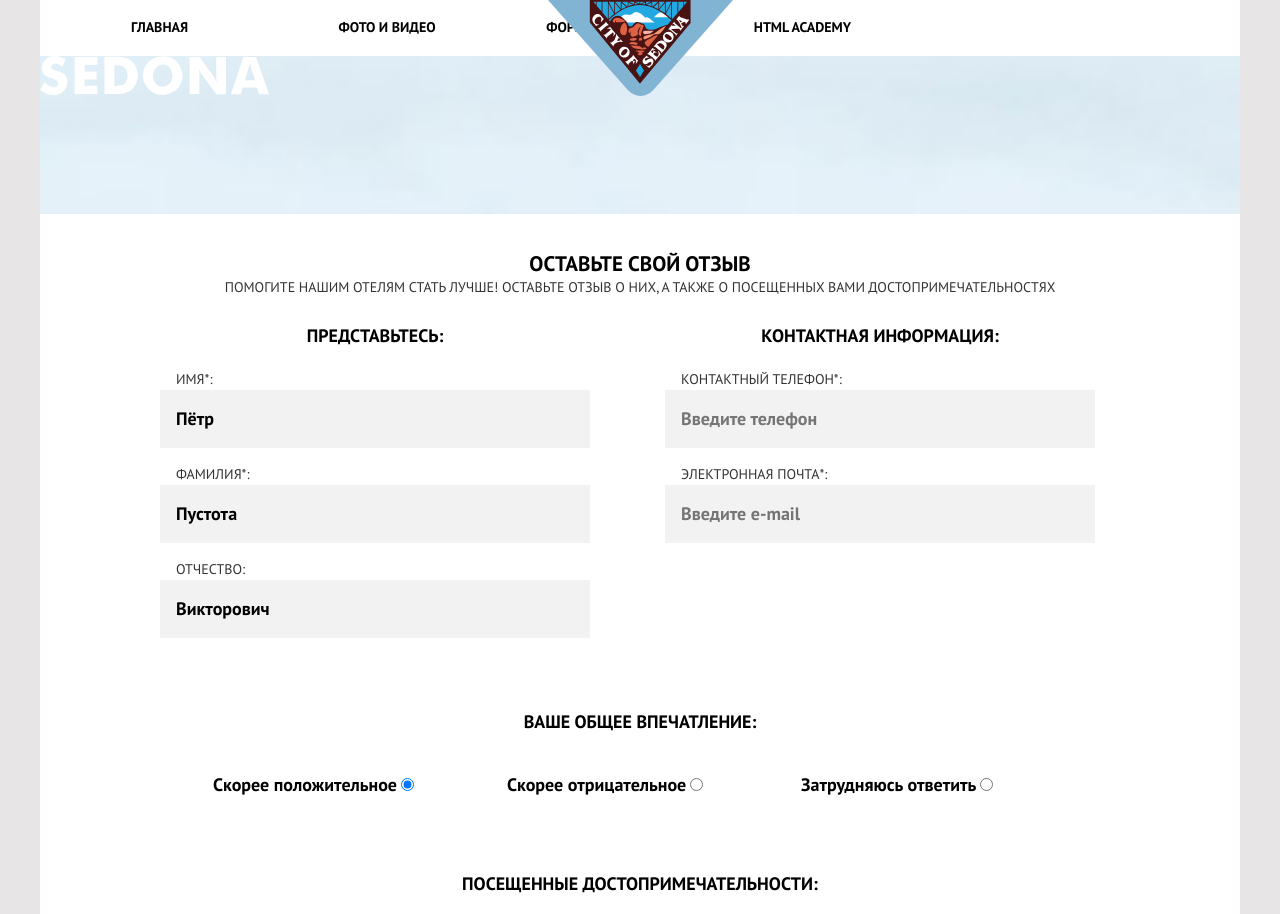
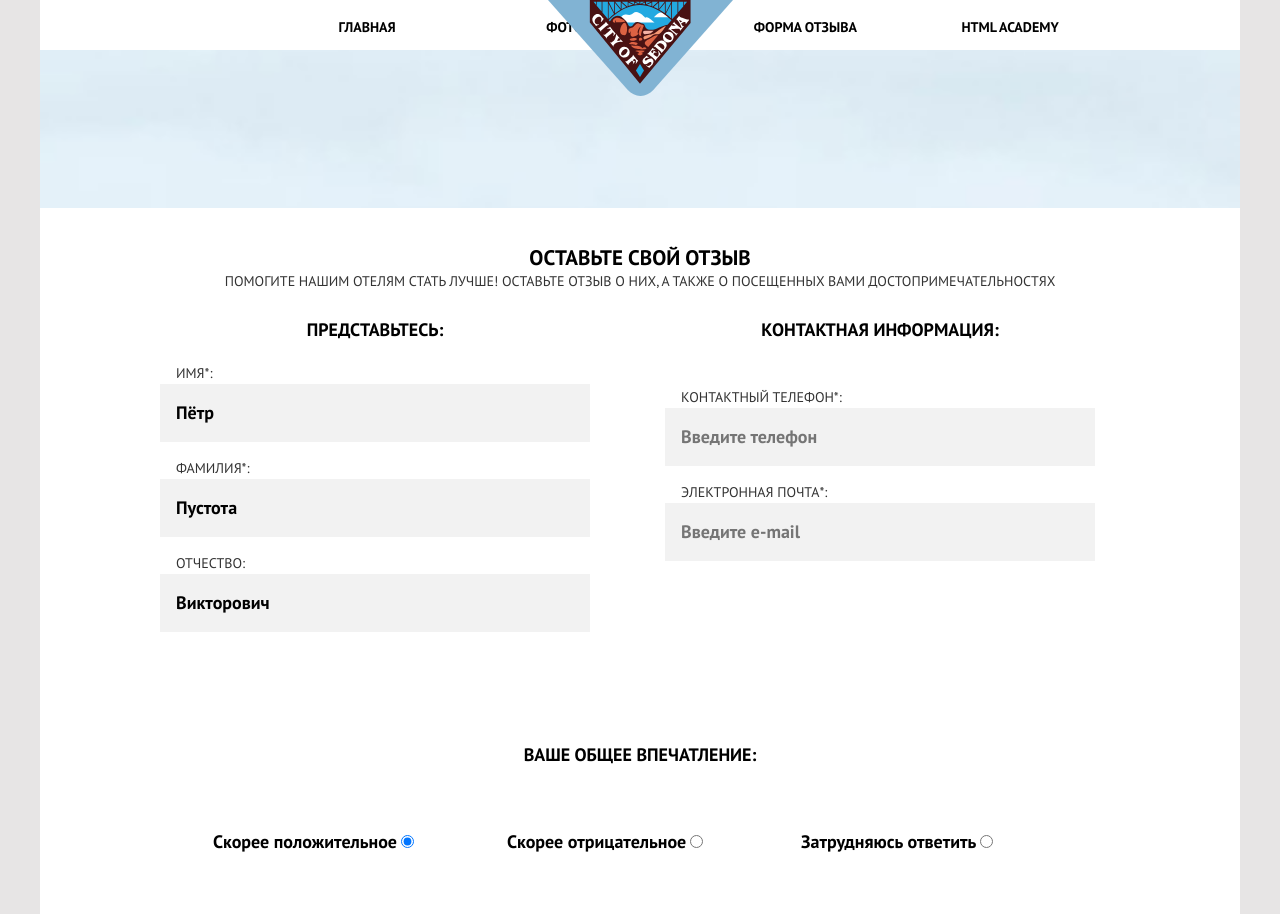
Before and after one commit to htmlacademy-adaptive/2285705-sedona-28, a website: page source/form.html in a window 1280 px wide. Shown: the top 914 px of the page. Drawn offline with nearby package versions, Linux system fonts and the light colour scheme; files that its build step writes are made by us from their sources.

Commit message:
Добавляет изменения в сетки

```diff
--- a/source/form.html
+++ b/source/form.html
@@ -95,7 +95,7 @@
                 </li>
               </ul>
           </fieldset>
-          <fieldset class="feedback-form__group feedback-form--impressions">
+          <fieldset class="feedback-form__group feedback-form__group--impressions">
             <legend class="feedback-form__legend">Ваше общее впечатление:</legend>
               <ul class="feedback-form__list feedback-form__list--impressions">
                 <li class="feedback-form__item">
--- a/source/less/blocks/feedback-form.less
+++ b/source/less/blocks/feedback-form.less
@@ -57,7 +57,7 @@
 }
 
 .feedback-form__button {
-  padding: 16px 69px;
+  padding: 16px 49px;
 }
 
 .feedback-form__textarea {
@@ -66,6 +66,30 @@
   padding: 16px;
   border: none;
   background-color: @lightgray;
+}
+
+//user
+
+.feedback-form__group--name {
+  padding-bottom: 39px;
+}
+
+.feedback-form__group--contacts {
+  padding-top: 24px;
+  padding-bottom: 34px;
+}
+
+//impressions
+
+.feedback-form__group--impressions,
+.feedback-form__group--attractions {
+  padding-top: 24px;
+  padding-bottom: 24px;
+}
+
+.feedback-form__group--feedback {
+  padding-top: 24px;
+  padding-bottom: 22px;
 }
 
 //media
@@ -148,7 +172,7 @@
 //impressions
 
 @media (min-width: @tablet-width) {
-  .feedback-form--impressions {
+  .feedback-form__group--impressions {
     margin-top: 63px;
     grid-column: span 2;
   }
@@ -163,7 +187,7 @@
 }
 
 @media (min-width: @desktop-width) {
-  .feedback-form--impressions {
+  .feedback-form__group--impressions {
     margin-top: 71px;
     grid-column: span 2;
   }
--- a/source/less/blocks/intro.less
+++ b/source/less/blocks/intro.less
@@ -39,3 +39,11 @@
   text-transform: uppercase;
   color: @darkgray;
 }
+
+.intro__image {
+  display: block;
+  position: relative;
+  right: 50%;
+  transform: translateX(90%);
+  margin-bottom: 52px;
+}
--- a/source/less/blocks/main-header.less
+++ b/source/less/blocks/main-header.less
@@ -3,11 +3,17 @@
   display: flex;
   flex-direction: column;
   background-color: @white;
-  min-height: 56px;
+  max-height: 56px;
 }
 
 .main-header__logo {
-  position: absolute;
-  top: 0;
-  left: calc(50% - @logo-width/ 2);
+  text-align: center;
 }
+
+@media (min-width: @tablet-width) {
+  .main-header__logo {
+    position: absolute;
+    top: 0;
+    left: calc(50% - @logo-width/ 2);
+  }
+}
--- a/source/less/blocks/main-nav.less
+++ b/source/less/blocks/main-nav.less
@@ -34,16 +34,14 @@
   .main-nav__list {
     display: grid;
     grid-template-columns: 1fr 1fr 1fr 1fr 1fr;
-    row-gap: 10px;
-    padding-left: 48px;
-    padding-right: 28px;
+    grid-auto-flow: dense;
     background-color: @white;
   }
 
-  .main-nav__list::after {
+  .main-nav__list::before {
     content: "";
-    grid-template-columns: 3/4;
-    grid-template-rows: 1/3;
+    grid-column: 3/4;
+    grid-row: span 2;
   }
 
   .main-nav__link {
--- a/source/less/global/variables.less
+++ b/source/less/global/variables.less
@@ -11,4 +11,4 @@
 //viewports
 @tablet-width: 768px;
 @desktop-width: 1200px;
-@mobile-width-only: 767px;
+@mobile-width-only: 320px;
```
